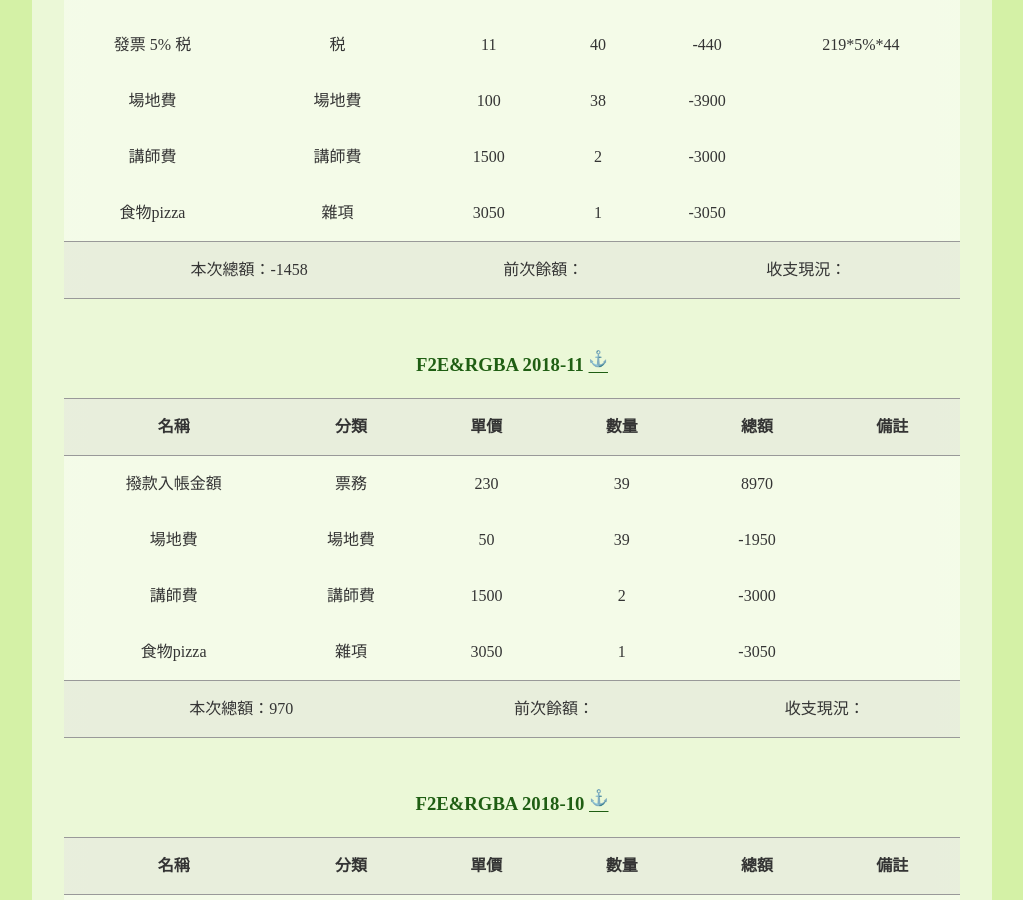
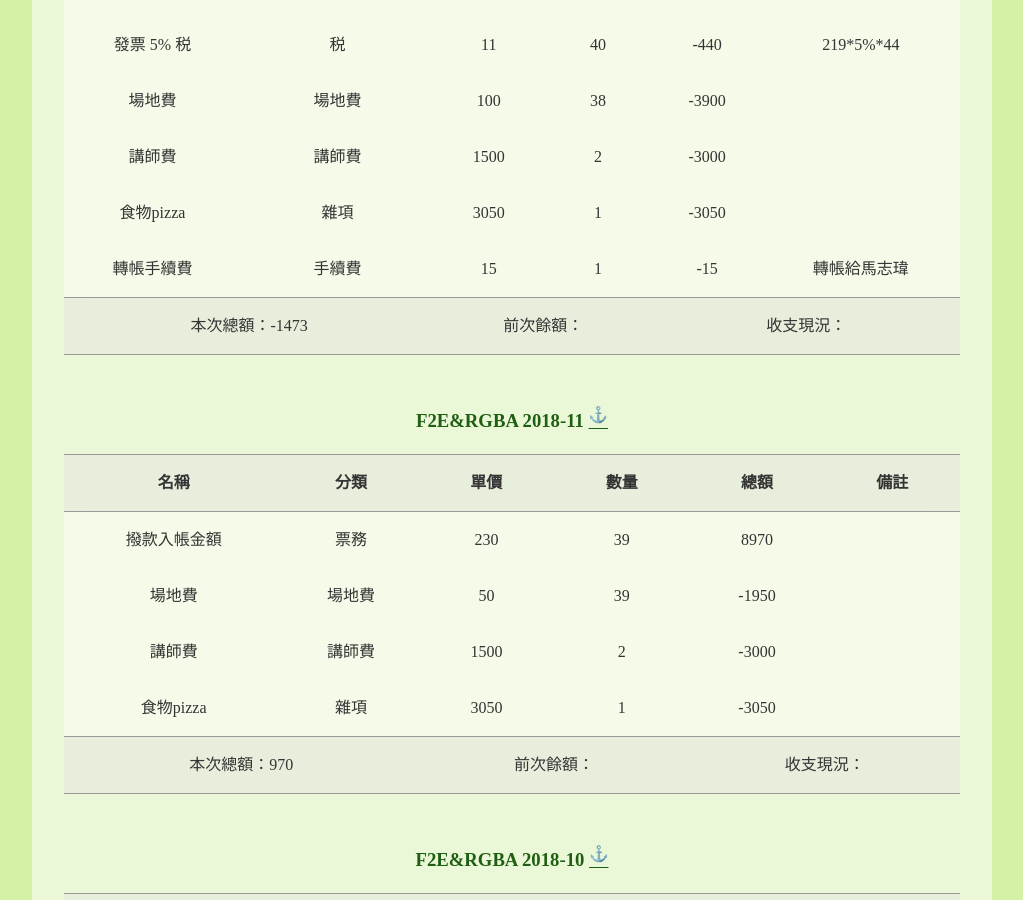
Before and after one commit to f2etw/f2etw.github.io, a Jekyll site: the page built from records.html, in a window 1280 px wide and 900 px high, scrolled down 736 px. Shown: the whole window, without its empty margins (128-1151 px from the left). Built offline with Jekyll 4.4.1, drawn with Linux system fonts in a browser that asks for light colours.

Commit message:
新增手續費

```diff
--- a/_data/records/20181220-F2ERGBA.yml
+++ b/_data/records/20181220-F2ERGBA.yml
@@ -73,10 +73,15 @@ data:
       number: 1
       total: -3050
       note:
+    - name: 轉帳手續費
+      category: 手續費
+      unitPrice: 15
+      number: 1
+      total: -15
+      note: 轉帳給馬志瑋
 
 
 
-
-total: -1458
+total: -1473
 property:
 balance:
```
